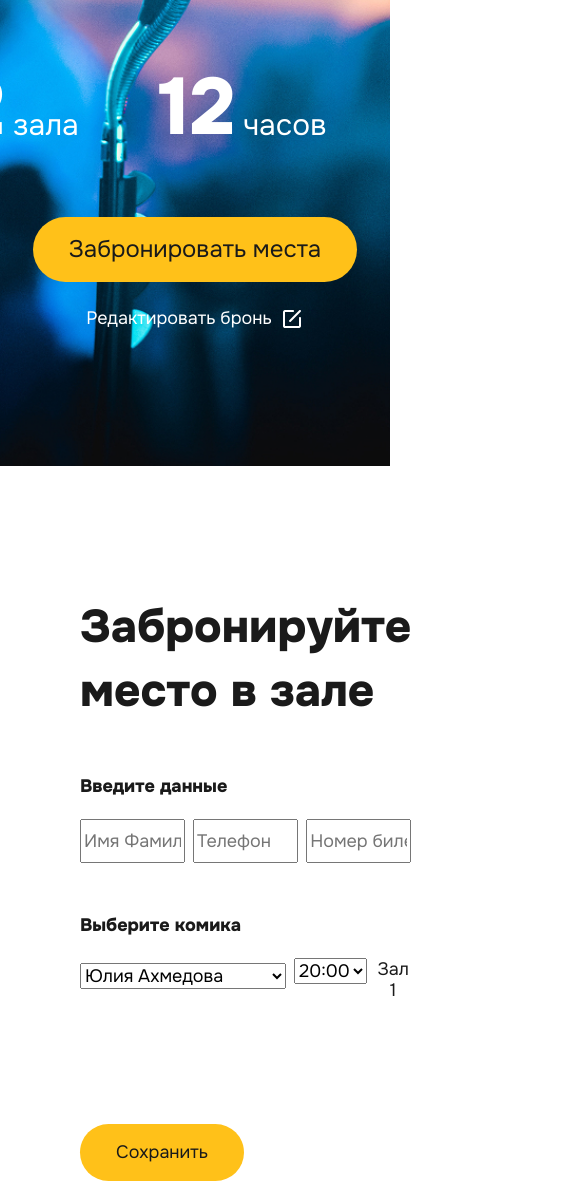
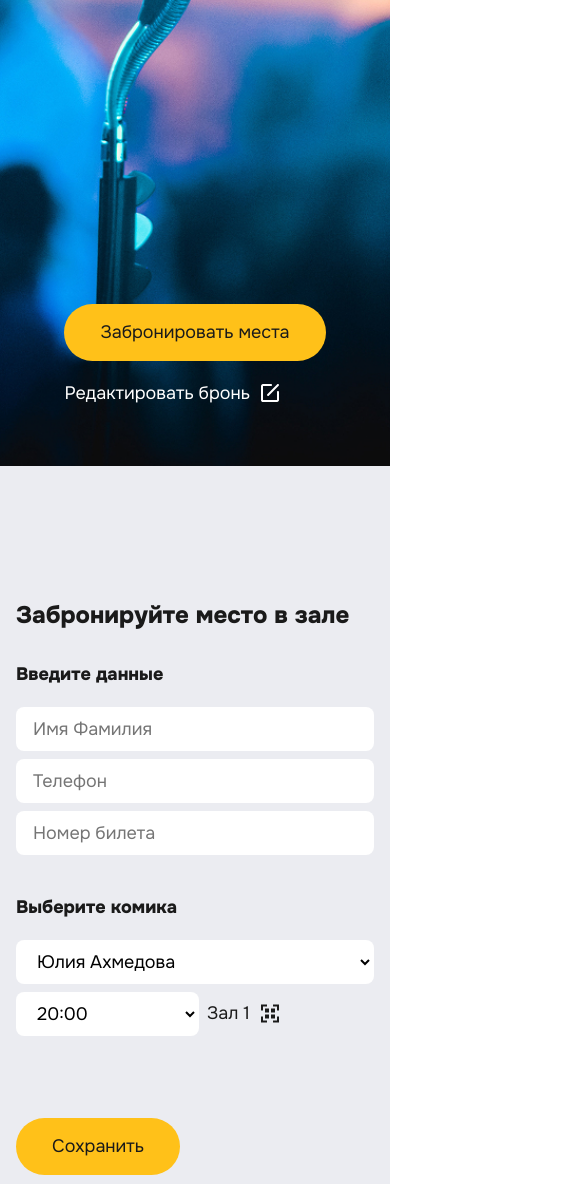
Before and after one commit to jullit-dev/stand_up, a website built with Vite: page index.html in a window 390 px wide. Shown: the part 378-1562 px from the top of the page, 585 px wide, since content can reach past the window. Built offline with nearby package versions, Linux system fonts and the light colour scheme.

Commit message:
adaptive

```diff
--- a/css/booking.css
+++ b/css/booking.css
@@ -3,19 +3,23 @@
   width: 100%;
   min-height: 100vh;
   align-items: center;
+  padding: 50px 0;
   color: #1a1a1a;
+  background-color: #ebecf1;
 }
 
 .booking__container {
+  width: 100%;
   max-width: 1440px;
   margin: 0 auto;
   padding: 0 80px;
 }
 
 .booking__title {
+  margin-bottom: 50px;
   font-size: 46px;
   font-weight: 800;
-  margin-bottom: 50px;
+  line-height: 1.2;
 }
 
 .booking__fieldset_user-info {
@@ -39,11 +43,40 @@
   max-width: 380px;
   width: 100%;
   height: 44px;
+  padding: 0 16px;
+  font-size: 18px;
+  line-height: 1.4;
+  color: 1a1a1a;
+  border: 1px solid transparent;
+  border-radius: 8px;
+  background-color: #fff;
+}
+
+.booking__input::placeholder {
+  color: bababa;
+}
+
+.booking__input:hover {
+  background-color: #f9f9f9;
+}
+
+.booking__input:focus {
+  border-color: #bcbcbc;
+  outline: none;
+}
+
+.booking__input_valid {
+    border-color: #00992b;
+}
+
+.booking__input_invalid {
+    border-color: #900;
 }
 
 .booking__fieldset_comedians {
   margin-bottom: 122px;
 }
+
 .booking__comedians-list {
   display: flex;
   flex-direction: column;
@@ -52,16 +85,28 @@
 
 .booking__comedian {
   display: flex;
-  gap: 8px;
   align-items: center;
 }
 
+.booking__select {
+  width: 100%;
+  height: 44px;
+  padding: 0 16px;
+  margin-right: 8px;
+  font-size: 18px;
+  line-height: 1.4;
+  color: 1a1a1a;
+  border: 1px solid transparent;
+  border-radius: 8px;
+  background-color: #fff;
+}
+
 .booking__select_comedian {
-  margin-bottom: 8px;
+  max-width: 380px;
 }
 
 .booking__select_time {
-  margin-bottom: 18px;
+  max-width: 183px;
 }
 
 .booking__button {
@@ -72,3 +117,61 @@
   border-radius: 36px;
   background-color: #ffc119;
 }
+
+.booking__hall {
+  white-space: nowrap;
+  font-size: 18px;
+  line-height: 1.4;
+  padding-right: 32px;
+  background: url("../img/gg_qr.svg") right/24px no-repeat;
+}
+
+@media (max-width: 1024px) {
+  .booking__container {
+    padding: 0 60px;
+  }
+
+  .booking__title {
+    font-size: 32px;
+    margin-bottom: 40px;
+  }
+
+  .booking__fieldset_user-info {
+    margin-bottom: 40px;
+  }
+
+  .booking__fieldset_comedians {
+    margin-bottom: 82px;
+  }
+}
+
+@media (max-width: 768px) {
+  .booking__input-group {
+    flex-direction: column;
+  }
+
+  .booking__input {
+    max-width: none;
+  }
+}
+
+@media (max-width: 680px) {
+  .booking__container {
+    padding: 0 16px;
+  }
+
+  .booking__title {
+    font-size: 24px;
+    margin-bottom: 32px;
+  }
+
+  .booking__comedian {
+    flex-wrap: wrap;
+  }
+
+  .booking__select_comedian {
+    max-width: none;
+    margin-right: 0;
+    margin-bottom: 8px;
+  }
+}
--- a/css/event.css
+++ b/css/event.css
@@ -5,6 +5,7 @@
   align-items: center;
   justify-content: center;
   flex-direction: column;
+  padding: 80px 30px;
   background-color: #1a1a1a;
   background-image: url('../img/bg.jpg');
   background-size: cover;
@@ -15,7 +16,7 @@
 .event__title {
   font-size: 100px;
   font-weight: 800;
-  margin-bottom: 62px;
+  margin-bottom: 50px;
   line-height: 1.2;
 }
 
@@ -26,17 +27,15 @@
 }
 
 .evetn__info-item {
-  display: flex;
-  gap: 8px;
   font-size: 30px;
-  line-height: 2;
-  align-items: end;
+  line-height: 1.4;
 }
 
 .event__info-number {
   font-size: 80px;
   font-weight: 800;
   line-height: 1.2;
+  margin-right: 8px;
 }
 
 .event__button {
@@ -58,3 +57,50 @@
   font-size: 18px;
   gap: 8px;
 }
+
+@media (max-width: 1024px) {
+  .event__title {
+    font-size: 70px;
+    margin-bottom: 40px;
+  }
+
+  .event__info {
+    gap: 50px;
+    margin-bottom: 45px;
+  }
+
+  .evetn__info-item {
+    font-size: 24px;
+  }
+
+  .event__info-number {
+    font-size: 50px;
+  }
+
+  .event__button_reserve {
+    font-size: 18px;
+    margin-bottom: 20px;
+  }
+}
+
+@media (max-width: 680px) {
+  .event {
+    padding: 80px 16px 60px;
+  }
+
+  .event__title {
+    font-size: 38px;
+    margin-bottom: 8px;
+  }
+
+  .event__info {
+    display: grid;
+    grid-template-columns: max-content max-content;
+    gap: 10px;
+    margin-bottom: 30px;
+  }
+
+  .event__buttons {
+    margin-top: auto;
+  }
+}
--- a/index.html
+++ b/index.html
@@ -24,12 +24,14 @@
           <span class="event__info-number">15</span>комиков
         </div>
       </div>
+      <div class="event__buttons">
         <button class="event__button event__button_reserve">Забронировать места</button>
         <button class="event__button event__button_edit">Редактировать бронь
           <svg width="24" height="24" viewBox="0 0 24 24" fill="none" xmlns="http://www.w3.org/2000/svg">
             <path d="M13 3C13.2549 3.00028 13.5 3.09788 13.6854 3.27285C13.8707 3.44782 13.9822 3.68695 13.9972 3.94139C14.0121 4.19584 13.9293 4.44638 13.7657 4.64183C13.6021 4.83729 13.3701 4.9629 13.117 4.993L13 5H5V19H19V11C19.0003 10.7451 19.0979 10.5 19.2728 10.3146C19.4478 10.1293 19.687 10.0178 19.9414 10.0028C20.1958 9.98789 20.4464 10.0707 20.6418 10.2343C20.8373 10.3979 20.9629 10.6299 20.993 10.883L21 11V19C21.0002 19.5046 20.8096 19.9906 20.4665 20.3605C20.1234 20.7305 19.6532 20.9572 19.15 20.995L19 21H5C4.49542 21.0002 4.00943 20.8096 3.63945 20.4665C3.26947 20.1234 3.04284 19.6532 3.005 19.15L3 19V5C2.99984 4.49542 3.19041 4.00943 3.5335 3.63945C3.87659 3.26947 4.34684 3.04284 4.85 3.005L5 3H13ZM19.243 3.343C19.423 3.16365 19.6644 3.05953 19.9184 3.05177C20.1723 3.04402 20.4197 3.13322 20.6103 3.30125C20.8008 3.46928 20.9203 3.70355 20.9444 3.95647C20.9685 4.2094 20.8954 4.46201 20.74 4.663L20.657 4.758L10.757 14.657C10.577 14.8363 10.3356 14.9405 10.0816 14.9482C9.82767 14.956 9.58029 14.8668 9.38972 14.6988C9.19916 14.5307 9.07969 14.2964 9.0556 14.0435C9.03151 13.7906 9.10459 13.538 9.26 13.337L9.343 13.243L19.243 3.343Z" fill="white"/>
           </svg>
         </button>
+      </div>
     </section>
     <section class="booking">
       <div class="booking__container">
```
Also changed, not shown: img/gg_qr.svg (added). Lines whose indentation alone changed are shown as unchanged.
